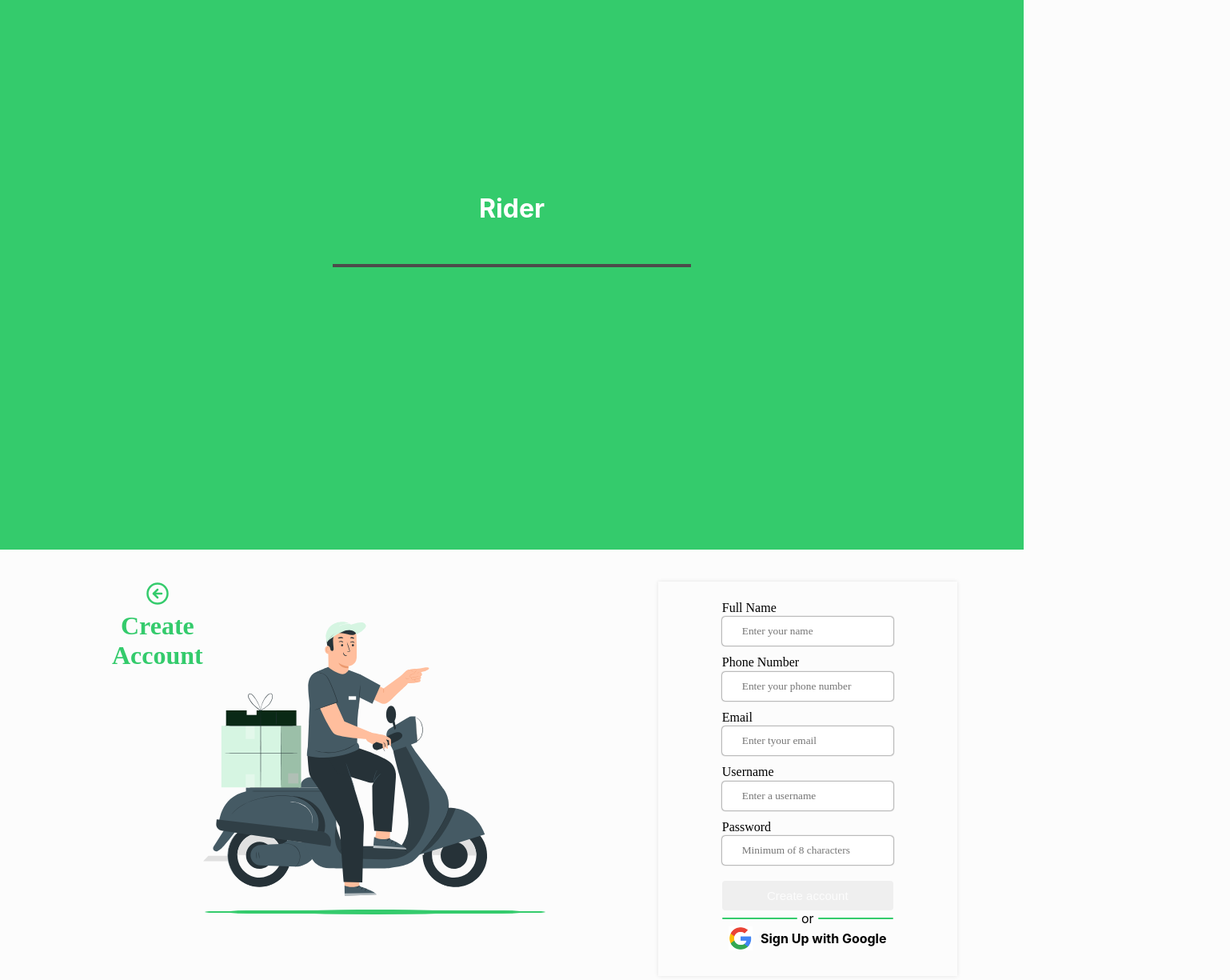
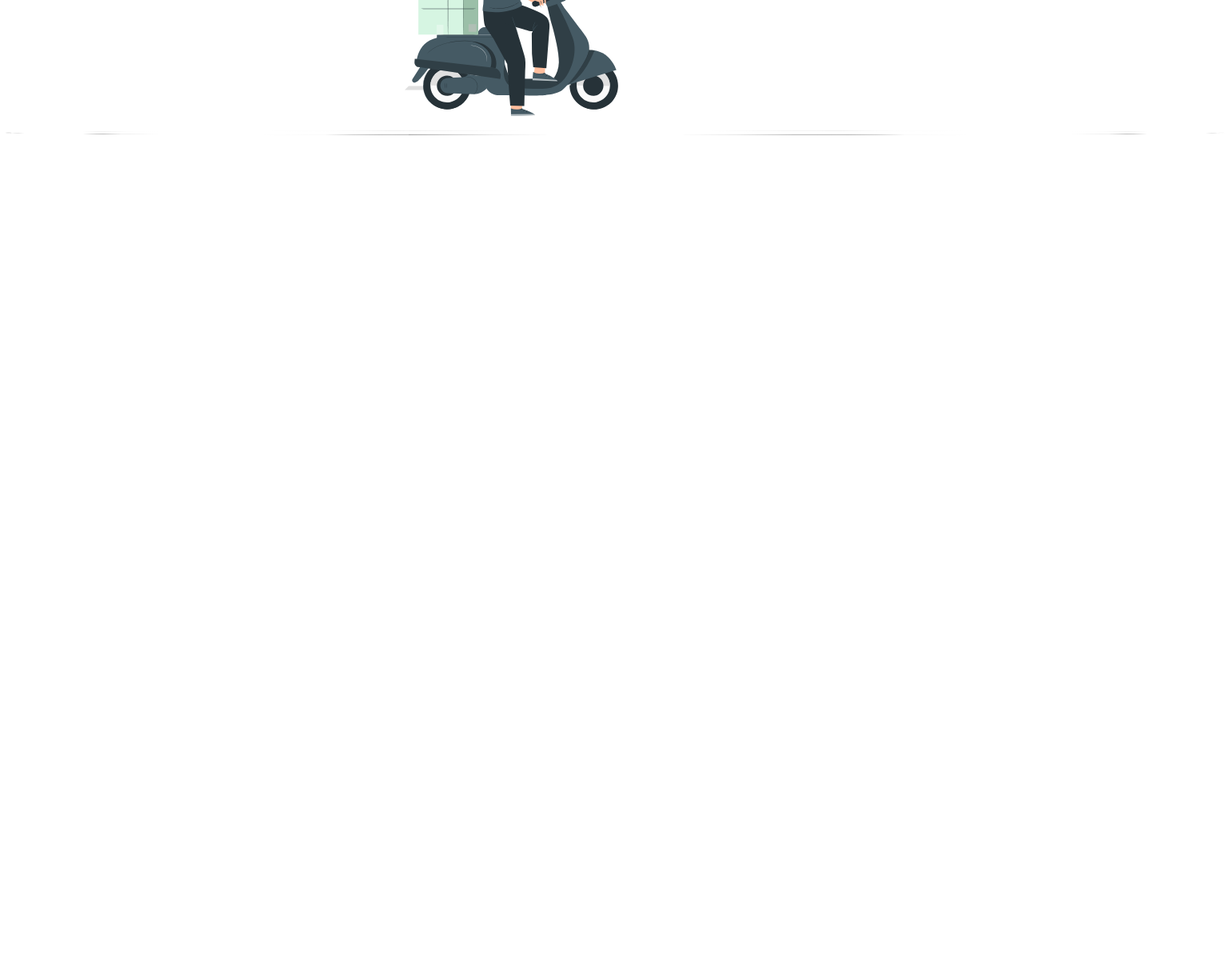
Before and after one commit to Prom1234pro/RiderApp-Frontend, a React (Create React App) app: page / in a window 1280 px wide. Shown: the part 113-1338 px from the top of the page at 80% size, 1538 px wide, since content can reach past the window. After the commit the page ends 800 px from the top, so only its background shows below. Built offline with nearby package versions, Linux system fonts and the light colour scheme.

Commit message:
initial commit

```diff
--- a/src/Layout/App/App.jsx
+++ b/src/Layout/App/App.jsx
@@ -1,13 +1,11 @@
 import React from 'react';
 // import system from '../../locales/en.json'
 import MainLayout from '../MainLayout'
-import SignUp from '../../pages/SignUp/SignUp';
 
 function App() {
   return (
     <div className="App">
       <MainLayout/>
-      <SignUp/>
     </div>
   );
 }
--- a/src/Layout/MainLayout/MainLayout.jsx
+++ b/src/Layout/MainLayout/MainLayout.jsx
@@ -1,27 +1,29 @@
 import React from 'react'
-import {styles} from '../../configs/styles'
-import system from '../../locales/en.json'
+import SignUpView from '../../pages/SignUp/SignUpView'
+// import {styles} from '../../configs/styles'
+// import system from '../../locales/en.json'
 
 
-const LoadingBar = () => (
-    <div className="outer-bar">
-        <div className="inner-bar"/>
-    </div>
-)
+// const LoadingBar = () => (
+//     <div className="outer-bar">
+//         <div className="inner-bar"/>
+//     </div>
+// )
 
 
-const SplashScreen = () => (
-    <div className="splash-screen" style={styles.splash}>
-        <h1 className="app-name">{system.appTitle}</h1>
-        <LoadingBar/>
-    </div>
-)
+// const SplashScreen = () => (
+//     <div className="splash-screen" style={styles.splash}>
+//         <h1 className="app-name">{system.appTitle}</h1>
+//         <LoadingBar/>
+//     </div>
+// )
 
 
 const MainLayout = () => {
   return (
     <div>
-      <SplashScreen/>
+      {/* <SplashScreen/> */}
+      <SignUpView/>
     </div>
   )
 }
--- /dev/null
+++ b/src/components/Character/Character.css
@@ -0,0 +1,10 @@
+.d-rider{
+    position: relative;
+    top: 10%;
+}
+.d-rider hr{
+    width: 120%;
+    height: 30px;
+    border-radius: 50%;
+    transform: rotateX(100deg);
+}
--- /dev/null
+++ b/src/components/Character/Character.jsx
@@ -0,0 +1,13 @@
+import React from 'react'
+import character from "../../assets/Character.svg"
+
+function Character() {
+    return (
+        <div className="d-rider">
+            <img src={character} alt="" height='70%'/>
+            <hr />
+        </div>
+  )
+}
+
+export default Character
--- /dev/null
+++ b/src/components/Character/index.js
@@ -0,0 +1,4 @@
+import Character from './Character'
+import './Character.css'
+
+export default Character
--- a/src/pages/SignUp/SignUp.css
+++ b/src/pages/SignUp/SignUp.css
@@ -14,16 +14,7 @@ body{
     display: flex;
     width: auto;
 }
-.d-rider{
-    position: relative;
-    top: 10%;
-}
-.d-rider hr{
-    width: 120%;
-    height: 30px;
-    border-radius: 50%;
-    transform: rotateX(100deg);
-}
+
 .create-account{
     color: #34cb6c ;
     font-family:cursive;
--- a/src/pages/SignUp/SignUp.jsx
+++ b/src/pages/SignUp/SignUp.jsx
@@ -1,12 +1,12 @@
 import React from 'react'
 import { FiArrowLeftCircle } from "react-icons/fi";
-import character from "../../assets/Character.svg"
 import Button from '../../components/Form/Button'
 import Horizontal from '../../components/Horizontalrule'
 import SocialMedialSignUp from '../../components/SocialMedialSignUp'
 import image from "../../assets/google.png"
 import Forms from '../../components/Form/'
 import './SignUp.css'
+import Character from '../../components/Character'
 
 function SignUp() {
 	const formProps = [
@@ -48,10 +48,7 @@ function SignUp() {
 					<p><FiArrowLeftCircle/></p>
 					<h1>Create <br /> Account</h1>
 				</div>
-				<div className="d-rider">
-					<img src={character} alt="" height='70%'/>
-				<hr />
-				</div>
+			<Character/>
 			</div>
 			<div className="sign-up-form-container">
 				<Forms formInput={formProps}/>
--- /dev/null
+++ b/src/pages/SignUp/SignUpView.jsx
@@ -0,0 +1,12 @@
+import React from 'react'
+import Character from '../../components/Character'
+
+const SignUpView = () => {
+	return (
+		<div>
+			<Character/>
+		</div>
+	)
+}
+
+export default SignUpView
```
